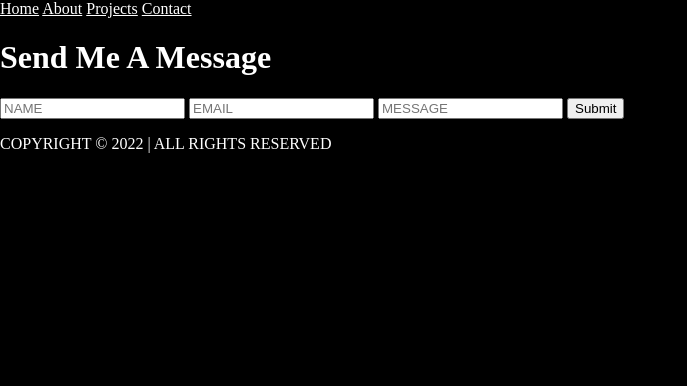
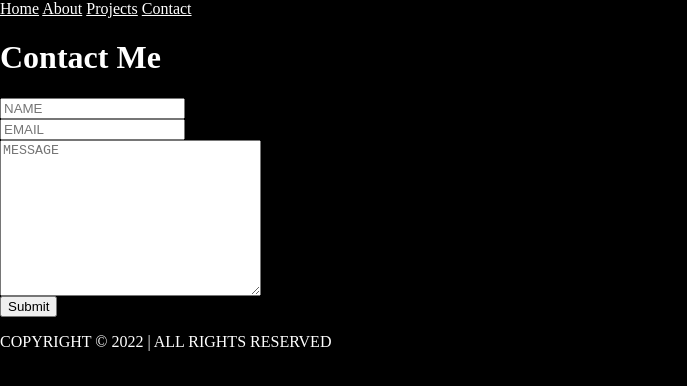
Before and after one commit to bobbytrejo/portfolio, a plain HTML site: page contact.html in a window 1280 px wide. Shown: the whole page, without its empty margins (0-687 px from the left). Drawn offline with Linux system fonts and the light colour scheme.

Commit message:
Updated contact.html & main.css

```diff
--- a/contact.html
+++ b/contact.html
@@ -15,11 +15,11 @@
     <a href="contact.html">Contact</a>
   </header>
   <main>
-    <h1>Send Me A Message</h1>
+    <h1>Contact Me</h1>
     <form action="">
       <input type="text" placeholder="NAME">
       <input type="text" placeholder="EMAIL">
-      <input type="text" placeholder="MESSAGE">
+      <textarea name="message" rows="10" cols="30" placeholder="MESSAGE"></textarea>
       <button type="submit">Submit</button>
     </form>
   </main>
--- a/css/main.css
+++ b/css/main.css
@@ -21,3 +21,7 @@ img {
 h1, p {
   color: white;
 }
+
+input, textarea, button {
+  display: block;
+}
```
